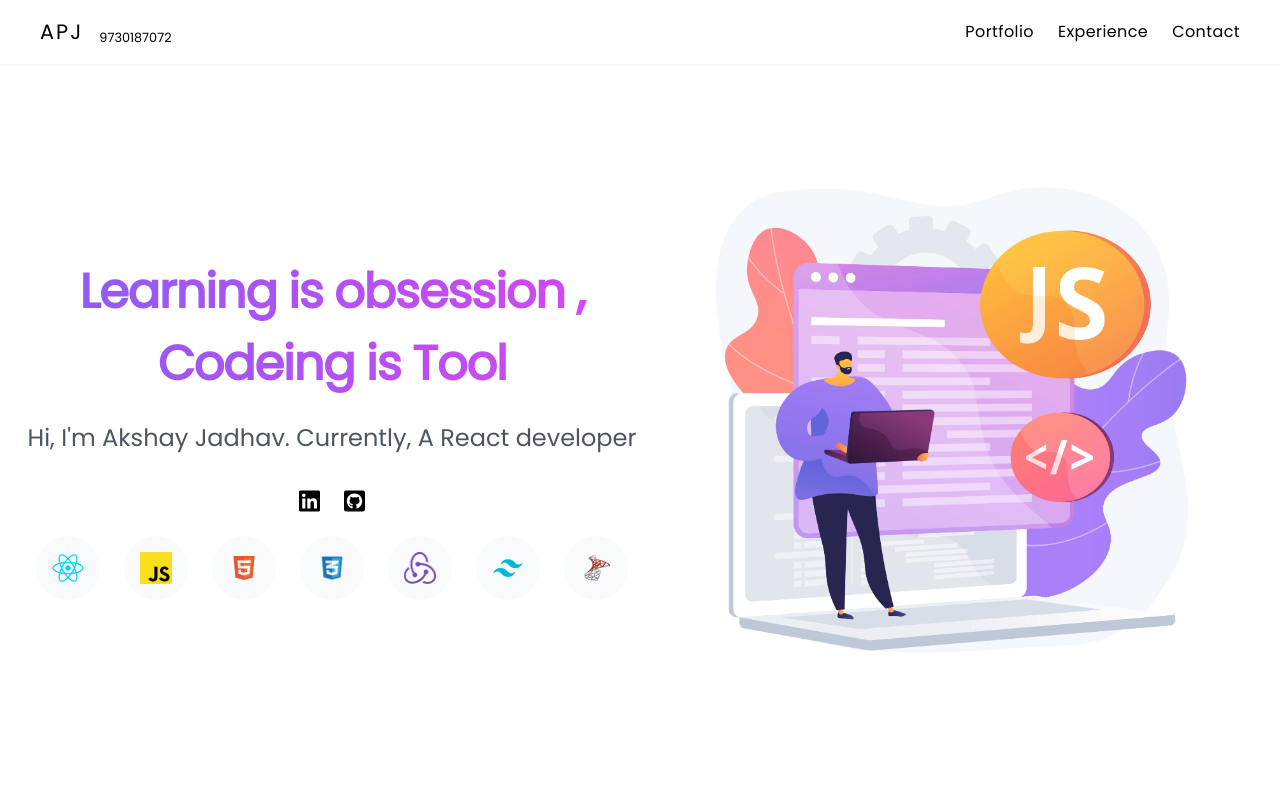
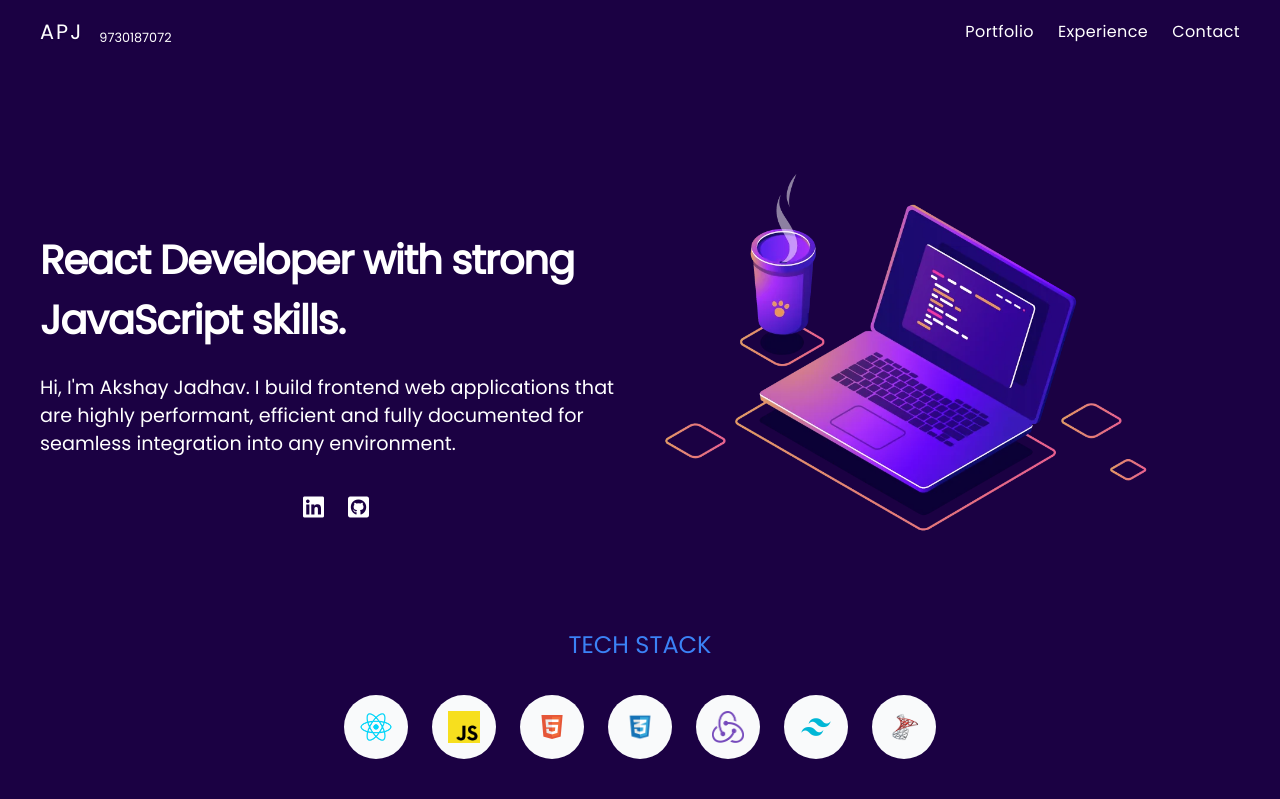
Before and after one commit to apj19/PortfolioReact, a React (Vite) app: page / in a window 1280 px wide. Shown: the top 799 px of the page. Built offline with nearby package versions, Linux system fonts and the light colour scheme.

Commit message:
new design

```diff
--- a/src/App.jsx
+++ b/src/App.jsx
@@ -5,7 +5,10 @@ function App() {
   // const [count, setCount] = useState(0)
   // [#D85C36]
   return (
-    <div className=" min-w-[375px] max-w-[1440px] min-h-[100vh]  font-['Poppins']  ">
+    <div
+      className=" min-w-[375px] max-w-[1440px] min-h-[100vh]  font-['Poppins']
+    bg-[#1b0143] text-white "
+    >
       <NavBar />
 
       <Home />
--- a/src/components/Hero.jsx
+++ b/src/components/Hero.jsx
@@ -2,13 +2,15 @@ import React from "react";
 
 function Hero() {
   return (
-    <div className="grid gird-cols-1 md:grid-cols-2  place-items-center bg-white px-6 py-12  ">
-      <div className="text-center">
-        <h1 className="mt-4 bg-gradient-to-r from-violet-500 to-fuchsia-500  text-[2rem] bg-clip-text font-bold tracking-tight md:text-[3rem] text-transparent">
-          Learning is obsession , Codeing is Tool
+    <div className="grid gird-cols-1 md:grid-cols-2 gap-4  place-items-center px-10 py-6  ">
+      <div className="text-center md:text-start row-start-2 md:row-start-1 md:col-start-1 ">
+        <h1 className="mt-4  text-[1.8rem] font-bold tracking-tight md:text-[2.5rem] ">
+          React Developer with strong JavaScript skills.
         </h1>
-        <p className="mt-6 text-[1.3rem] md:text-[1.5rem]  leading-7 text-gray-600">
-          Hi, I'm Akshay Jadhav. Currently, A React developer
+        <p className="mt-6  md:text-[1.2rem] leading-7 ">
+          Hi, I'm Akshay Jadhav. I build frontend web applications that are
+          highly performant, efficient and fully documented for seamless
+          integration into any environment.
         </p>
         <div className="mt-8 flex items-center justify-center gap-x-6 text-[1.5rem]">
           <a
@@ -26,32 +28,9 @@ function Hero() {
             <i className="fa-brands fa-square-github"></i>
           </a>
         </div>
-        <div className="mt-4 flex flex-wrap items-center justify-center gap-x-6 text-[1.5rem] gap-y-4">
-          <div className="bg-gray-50 rounded-full">
-            <img className="h-16 w-16" src="../react.png" alt="" />
-          </div>
-          <div className="bg-gray-50 h-16 w-16 rounded-full flex justify-center items-center">
-            <img className="h-8 w-8" src="../jslogo2.png" alt="" />
-          </div>
-          <div className="bg-gray-50 h-16 w-16 rounded-full flex justify-center items-center">
-            <img className="h-8 w-8" src="../html.png" alt="" />
-          </div>
-          <div className="bg-gray-50 h-16 w-16 rounded-full flex justify-center items-center">
-            <img className="h-14 w-14" src="../css.png" alt="" />
-          </div>
-          <div className="bg-gray-50 h-16 w-16 rounded-full flex justify-center items-center">
-            <img className="h-8 w-8" src="../redux.png" alt="" />
-          </div>
-          <div className="bg-gray-50 h-16 w-16 rounded-full flex justify-center items-center">
-            <img className="h-8 w-8" src="../tailwind.png" alt="" />
-          </div>
-          <div className="bg-gray-50 h-16 w-16 rounded-full flex justify-center items-center">
-            <img className="h-12 w-12" src="../msql.png" alt="" />
-          </div>
-        </div>
       </div>
-      <div>
-        <img className="rounded-xl" src="../jshero.jpg" alt="" />
+      <div className="row-start-1">
+        <img className="rounded-xl" src="../hero-img.webp" alt="" />
       </div>
     </div>
   );
--- a/src/components/NavBar.jsx
+++ b/src/components/NavBar.jsx
@@ -4,7 +4,7 @@ import "animate.css";
 function NavBar() {
   const [showMobileNav, setShowMobileNav] = useState(false);
   return (
-    <nav className="w-full z-10 fixed top-0 left-0 h-16 bg-white drop-shadow-sm px-10 flex items-center justify-between ">
+    <nav className="w-full  h-16  drop-shadow-sm px-10 flex items-center justify-between ">
       <div className="flex gap-4 justify-center items-end">
         <p className="text-[1.3rem] tracking-widest hover:drop-shadow-lg cursor-pointer ">
           APJ
--- a/src/pages/Home.jsx
+++ b/src/pages/Home.jsx
@@ -8,15 +8,43 @@ function Home() {
   return (
     <main className="pt-16 font-['Poppins']">
       <Hero />
+      <section>
+        <h2 className="text-[1.5rem] py-4 text-center font-[500] text-blue-500 ">
+          TECH STACK
+        </h2>
+        <div className="mt-4 flex flex-wrap items-center justify-center gap-x-6 text-[1.5rem] gap-y-4">
+          <div className="bg-gray-50 rounded-full">
+            <img className="h-16 w-16" src="../react.png" alt="" />
+          </div>
+          <div className="bg-gray-50 h-16 w-16 rounded-full flex justify-center items-center">
+            <img className="h-8 w-8" src="../jslogo2.png" alt="" />
+          </div>
+          <div className="bg-gray-50 h-16 w-16 rounded-full flex justify-center items-center">
+            <img className="h-8 w-8" src="../html.png" alt="" />
+          </div>
+          <div className="bg-gray-50 h-16 w-16 rounded-full flex justify-center items-center">
+            <img className="h-14 w-14" src="../css.png" alt="" />
+          </div>
+          <div className="bg-gray-50 h-16 w-16 rounded-full flex justify-center items-center">
+            <img className="h-8 w-8" src="../redux.png" alt="" />
+          </div>
+          <div className="bg-gray-50 h-16 w-16 rounded-full flex justify-center items-center">
+            <img className="h-8 w-8" src="../tailwind.png" alt="" />
+          </div>
+          <div className="bg-gray-50 h-16 w-16 rounded-full flex justify-center items-center">
+            <img className="h-12 w-12" src="../msql.png" alt="" />
+          </div>
+        </div>
+      </section>
 
-      <Timeline />
-      <section className="bg-white py-16 px-10 ">
+      {/* <Timeline /> */}
+      <section className=" py-16 px-10 ">
         <h2 className="text-[1.5rem] py-4 text-center font-[500] text-blue-500 ">
           PORTFOLIO
         </h2>
         {/* Ecommrace Project */}
 
-        <section className="grid grid-cols-1 gap-4 md:grid-cols-2 px-2 md:px-10 py-10 drop-shadow-xl bg-white mb-20 rounded-xl border-t ">
+        <section className="grid grid-cols-1 gap-4 md:grid-cols-2 px-2 md:px-10 py-10  mb-20 rounded-xl  ">
           <div className="h-64 bg-cover">
             <img
               className="object-fit w-full h-full rounded-md"
@@ -76,7 +104,7 @@ function Home() {
         </section>
 
         {/* netflix */}
-        <section className="grid grid-cols-1 gap-4 md:grid-cols-2 px-2 md:px-10 py-10 drop-shadow-xl bg-white mb-20 rounded-xl border-t  ">
+        <section className="grid grid-cols-1 gap-4 md:grid-cols-2 px-2 md:px-10 py-10   mb-20  ">
           <div className="h-64 bg-cover md:col-start-2">
             <img
               className="object-fit w-full h-full rounded-md"
@@ -137,7 +165,7 @@ function Home() {
 
         {/* {Ui Project} */}
 
-        <section className="grid grid-cols-1 gap-4 md:grid-cols-2 px-2 md:px-10 py-10 drop-shadow-xl bg-white mb-20 rounded-xl border-t ">
+        <section className="grid grid-cols-1 gap-4 md:grid-cols-2 px-2 md:px-10 py-10   mb-20 ">
           <div className="h-64 bg-cover">
             <img
               className="object-fit w-full h-full rounded-md"
@@ -197,7 +225,7 @@ function Home() {
         </section>
 
         {/* PokeDex  */}
-        <section className="grid grid-cols-1 gap-4 md:grid-cols-2 px-2 md:px-10 py-10 drop-shadow-xl bg-white mb-20 rounded-xl border-t  ">
+        <section className="grid grid-cols-1 gap-4 md:grid-cols-2 px-2 md:px-10 py-10   mb-20   ">
           <div className="h-64 bg-cover md:col-start-2">
             <img
               className="object-fit w-full h-full rounded-md"
@@ -257,7 +285,7 @@ function Home() {
 
         {/* {Countries Data} */}
 
-        <section className="grid grid-cols-1 gap-4 md:grid-cols-2 px-2 md:px-10 py-10 drop-shadow-xl bg-white mb-20 rounded-xl border-t ">
+        <section className="grid grid-cols-1 gap-4 md:grid-cols-2 px-2 md:px-10 py-10   mb-20  ">
           <div className="h-64 bg-cover">
             <img
               className="object-fit w-full h-full rounded-md"
```
Also changed, not shown: public/hero-img.webp (added).
